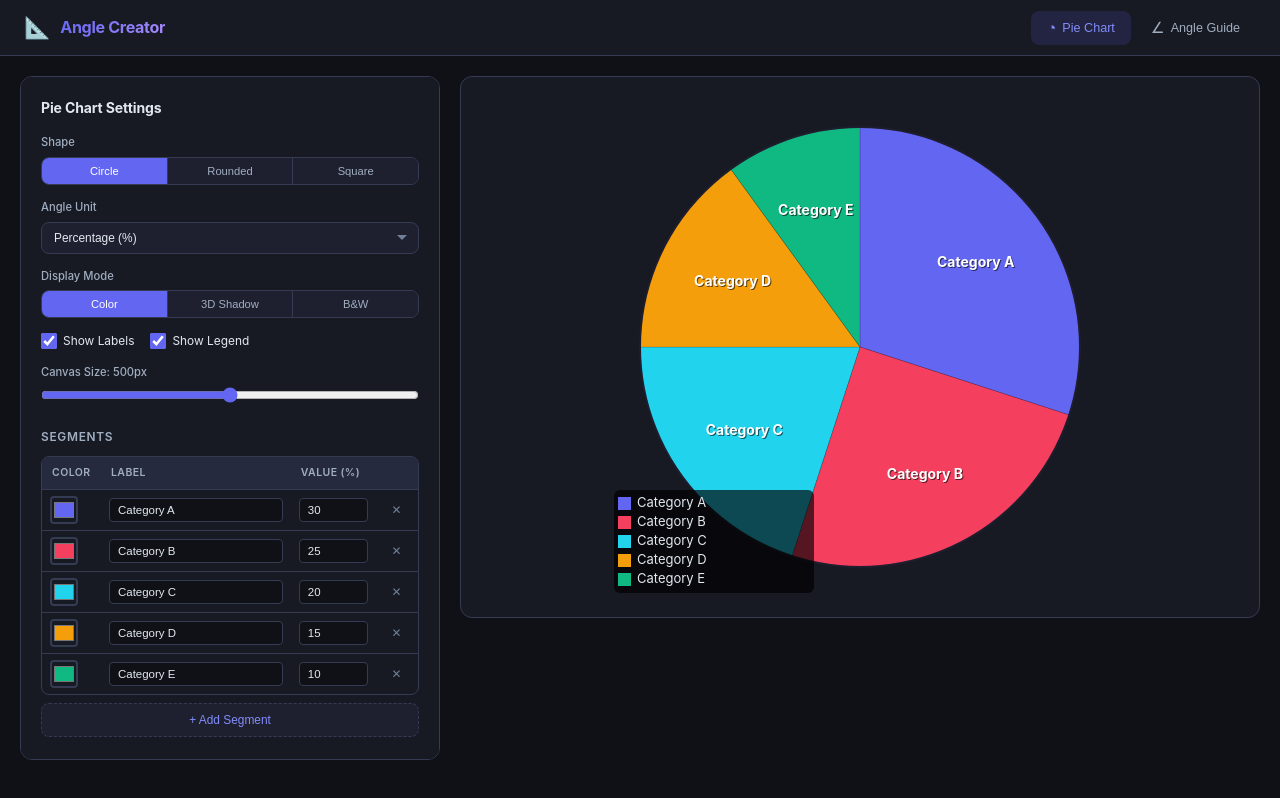
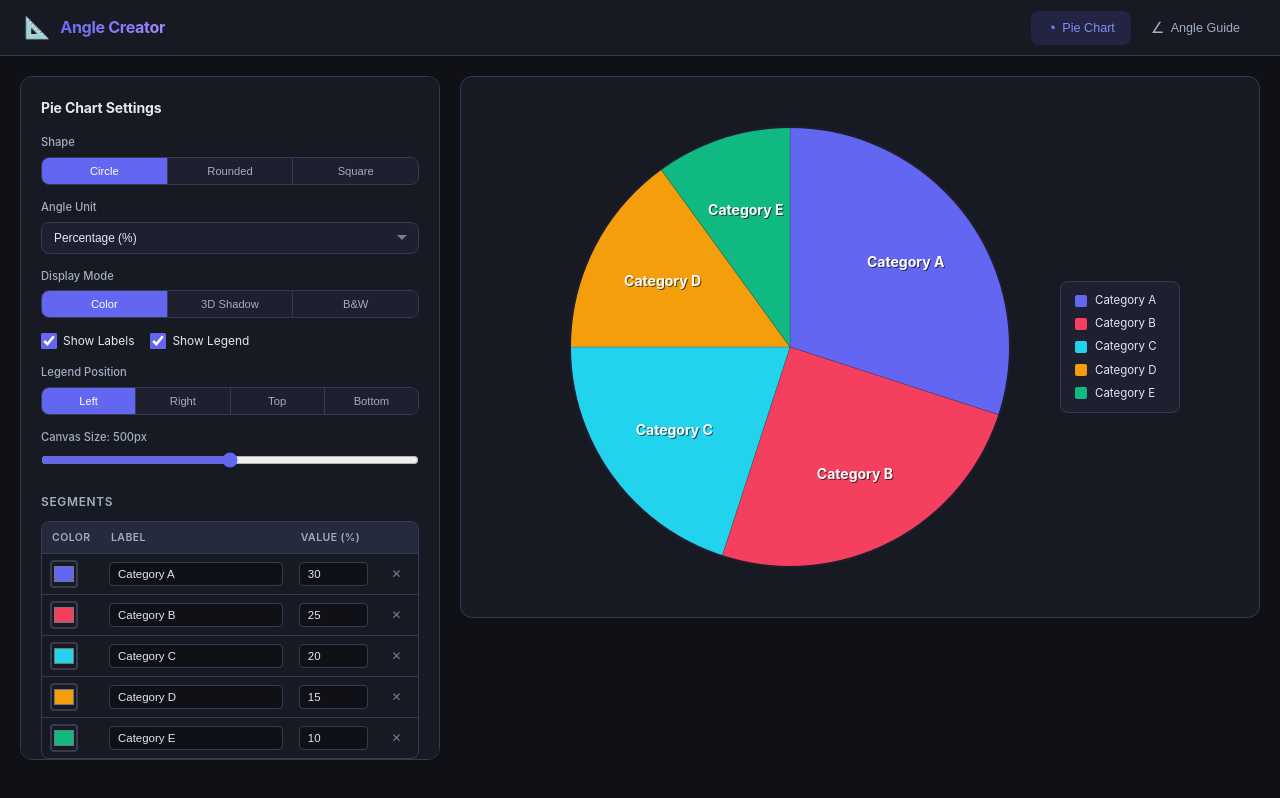
Before and after one commit to justinbornais/pie-creator, a React (Vite) app: page / in a window 1280 px wide. Built offline with nearby package versions, Linux system fonts and the light colour scheme.

Commit message:
Updated legend style

```diff
--- a/src/components/PieCreator.tsx
+++ b/src/components/PieCreator.tsx
@@ -1,6 +1,6 @@
 import { useState, useRef, useEffect, useCallback } from 'react';
-import type { PieSegment, PieSettings, AngleUnit, ShapeType, DisplayMode, ExportFormat } from '../types';
-import { paletteColor } from '../utils/colors';
+import type { PieSegment, PieSettings, AngleUnit, ShapeType, DisplayMode, ExportFormat, LegendPosition } from '../types';
+import { paletteColor, bwShade } from '../utils/colors';
 import { drawPie } from '../utils/drawPie';
 import { exportCanvas } from '../utils/export';
 import { uid } from '../utils/uid';
@@ -20,6 +20,7 @@ const DEFAULT_SETTINGS: PieSettings = {
   displayMode: 'color',
   showLabels: true,
   showLegend: true,
+  legendPosition: 'left',
   canvasSize: 500,
 };
 
@@ -30,9 +31,13 @@ export default function PieCreator() {
 
   const redraw = useCallback(() => {
     if (canvasRef.current) {
-      drawPie(canvasRef.current, segments, settings);
+      drawPie(canvasRef.current, segments, settings, undefined, true);
     }
   }, [segments, settings]);
+
+  const legendColors = segments.map((s, i) =>
+    settings.displayMode === 'bw' ? bwShade(i, segments.length) : s.color
+  );
 
   useEffect(() => {
     redraw();
@@ -144,6 +149,23 @@ export default function PieCreator() {
           </label>
         </div>
 
+        {settings.showLegend && (
+          <div className="control-group">
+            <label>Legend Position</label>
+            <div className="btn-group">
+              {(['left', 'right', 'top', 'bottom'] as LegendPosition[]).map((pos) => (
+                <button
+                  key={pos}
+                  className={settings.legendPosition === pos ? 'active' : ''}
+                  onClick={() => setSettings((p) => ({ ...p, legendPosition: pos }))}
+                >
+                  {pos.charAt(0).toUpperCase() + pos.slice(1)}
+                </button>
+              ))}
+            </div>
+          </div>
+        )}
+
         <div className="control-group">
           <label>Canvas Size: {settings.canvasSize}px</label>
           <input
@@ -226,7 +248,19 @@ export default function PieCreator() {
 
       {/* Canvas Preview */}
       <div className="panel preview-panel">
-        <canvas ref={canvasRef} className="preview-canvas" />
+        <div className={`pie-with-legend legend-${settings.showLegend ? settings.legendPosition : 'none'}`}>
+          <canvas ref={canvasRef} className="preview-canvas" />
+          {settings.showLegend && (
+            <div className="pie-legend">
+              {segments.map((seg, i) => (
+                <div key={seg.id} className="pie-legend-item">
+                  <span className="pie-legend-swatch" style={{ background: legendColors[i] }} />
+                  <span className="pie-legend-label">{seg.label || `Segment ${i + 1}`}</span>
+                </div>
+              ))}
+            </div>
+          )}
+        </div>
       </div>
     </div>
   );
--- a/src/index.css
+++ b/src/index.css
@@ -183,6 +183,50 @@ body {
   border-radius: var(--radius);
   max-width: 100%;
   height: auto;
+}
+
+/* ── Pie Legend ── */
+.pie-with-legend {
+  display: flex;
+  align-items: center;
+  gap: 20px;
+}
+
+.pie-with-legend.legend-left { flex-direction: row; }
+.pie-with-legend.legend-right { flex-direction: row-reverse; }
+.pie-with-legend.legend-top { flex-direction: column-reverse; }
+.pie-with-legend.legend-bottom { flex-direction: column; }
+.pie-with-legend.legend-none { flex-direction: row; }
+
+.pie-legend {
+  display: flex;
+  flex-direction: column;
+  gap: 6px;
+  background: var(--bg-2);
+  border: 1px solid var(--border);
+  border-radius: var(--radius);
+  padding: 10px 14px;
+  min-width: 120px;
+  flex-shrink: 0;
+}
+
+.pie-legend-item {
+  display: flex;
+  align-items: center;
+  gap: 8px;
+}
+
+.pie-legend-swatch {
+  width: 12px;
+  height: 12px;
+  border-radius: 2px;
+  flex-shrink: 0;
+}
+
+.pie-legend-label {
+  font-size: 0.82rem;
+  color: var(--text-0);
+  white-space: nowrap;
 }
 
 /* ── Typography ── */
--- a/src/types.ts
+++ b/src/types.ts
@@ -4,6 +4,7 @@ export type ShapeType = 'circle' | 'rounded-square' | 'square';
 export type AngleUnit = 'percentage' | 'degrees' | 'radians' | 'gradians';
 export type DisplayMode = 'color' | '3d' | 'bw';
 export type ExportFormat = 'png' | 'jpeg' | 'pdf';
+export type LegendPosition = 'left' | 'right' | 'top' | 'bottom';
 
 // ── Pie Chart Types ──
 
@@ -20,6 +21,7 @@ export interface PieSettings {
   displayMode: DisplayMode;
   showLabels: boolean;
   showLegend: boolean;
+  legendPosition: LegendPosition;
   canvasSize: number;
 }
 
--- a/src/utils/drawPie.ts
+++ b/src/utils/drawPie.ts
@@ -7,7 +7,8 @@ export function drawPie(
   canvas: HTMLCanvasElement,
   segments: PieSegment[],
   settings: PieSettings,
-  dprOverride?: number
+  dprOverride?: number,
+  skipLegend?: boolean
 ): void {
   const ctx = canvas.getContext('2d');
   if (!ctx) return;
@@ -101,7 +102,7 @@ export function drawPie(
   }
 
   // Legend
-  if (settings.showLegend) {
+  if (settings.showLegend && !skipLegend) {
     drawLegend(ctx, segments, fillColors, size);
   }
 }
```
